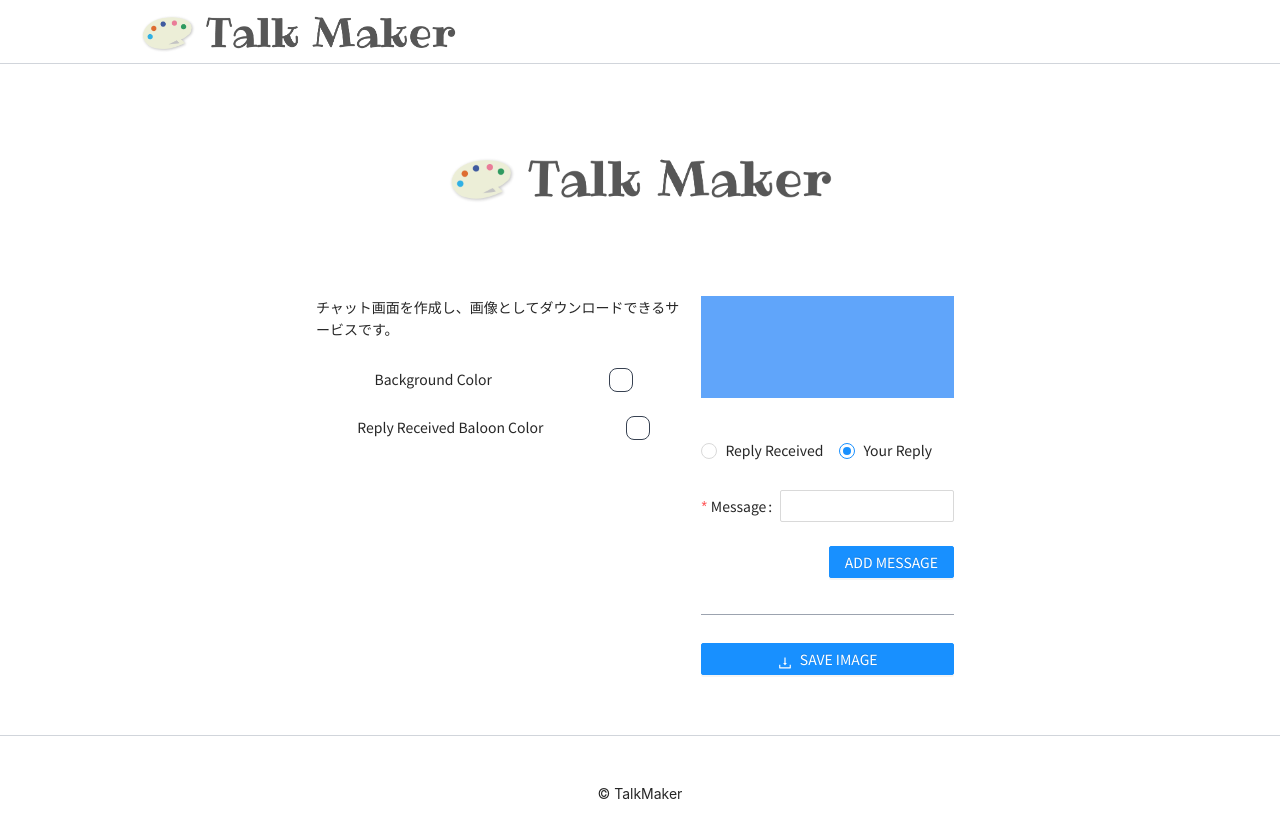
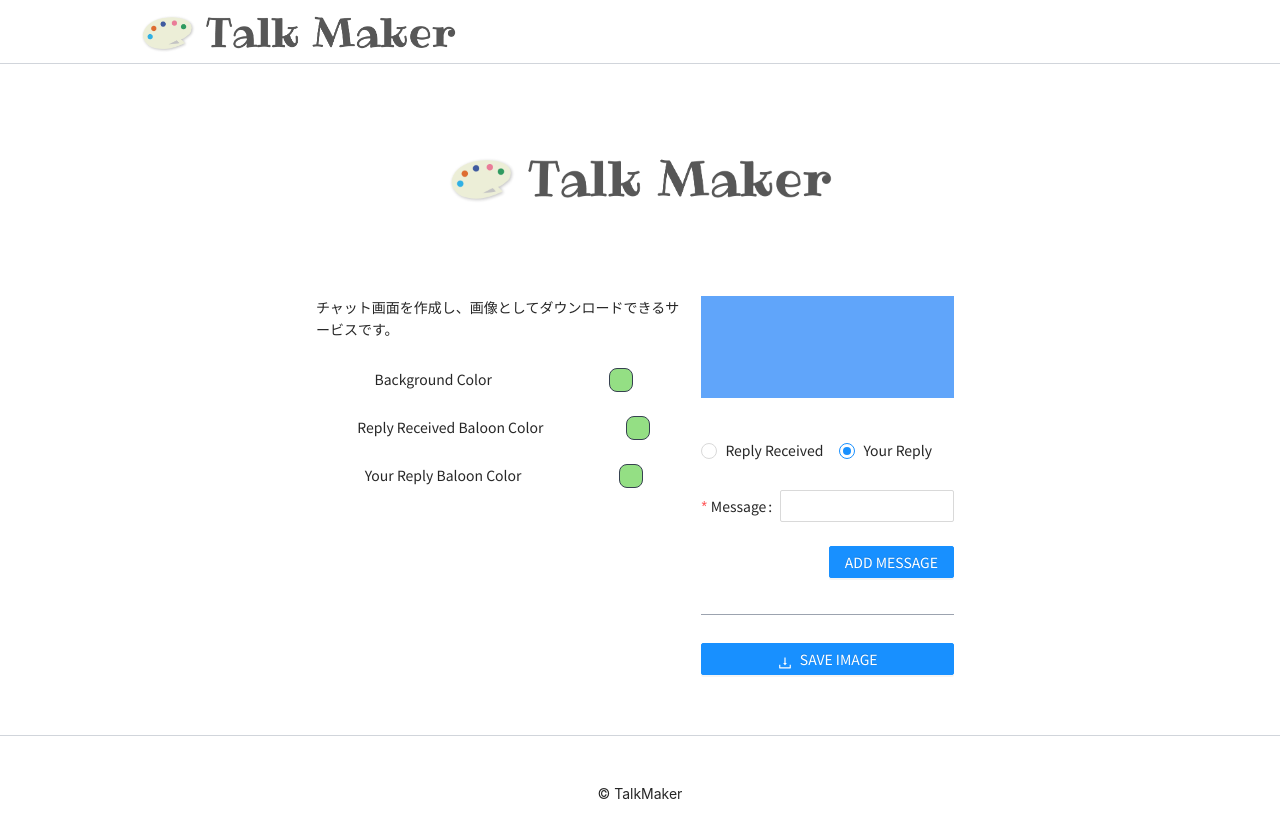
Before and after one commit to hijikiman/talk-maker, a Next.js app in the folder app/: page / in a window 1280 px wide. Built offline with nearby package versions, Linux system fonts and the light colour scheme.

Commit message:
[add] your reply color change picker

```diff
--- a/app/components/ColorList.tsx
+++ b/app/components/ColorList.tsx
@@ -30,6 +30,14 @@ const ColorList = ({
                         onChangeColors={onChangeColors}
                     />
                 </li>
+                <li className="mt-6">
+                    <ColorListItem
+                        target="is_not_receive"
+                        label="Your Reply Baloon Color"
+                        color={colors.is_not_receive}
+                        onChangeColors={onChangeColors}
+                    />
+                </li>
             </ul>
         </div>
     )
```
